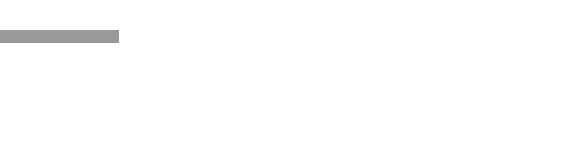
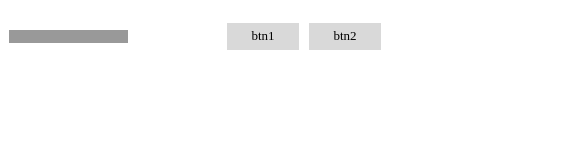
Before and after one commit to Beko099/ugly-uber-eats, a plain HTML site: page index.html in a window 390 px wide. Shown: the top 160 px of the page, 585 px wide, since content can reach past the window. Drawn offline with Linux system fonts and the light colour scheme.

Commit message:
adaptive

```diff
--- a/css/header.css
+++ b/css/header.css
@@ -13,8 +13,20 @@ header {
     height: 13px;
     background-color: #999999;
 }
-
 .actions {
     display: flex;
     gap: 10px;
 }
+@media screen and (max-width:500px) {
+    .actions > .btn-icon {
+        display: none;
+
+    }
+    .actions > button:first-child {
+        margin-right: px;
+    }
+    .actions * {
+        width: 72px;
+    }
+
+}
--- a/styles.css
+++ b/styles.css
@@ -10,6 +10,13 @@
     width: 956px;
     margin: 0 auto;
 }
+@media screen and (max-width:1030px) {
+    .container {
+        width: 100%;
+        padding: 0 9px;
+    }
+}
+
 button {
     background-color: transparent;
     border: none;
@@ -18,5 +25,4 @@ button {
     font-weight: 400;
     font-size: 13px;
     background-color: #D9D9D9;
-
 }
```
